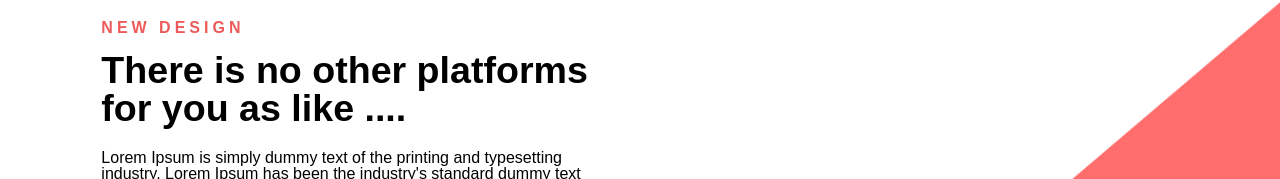
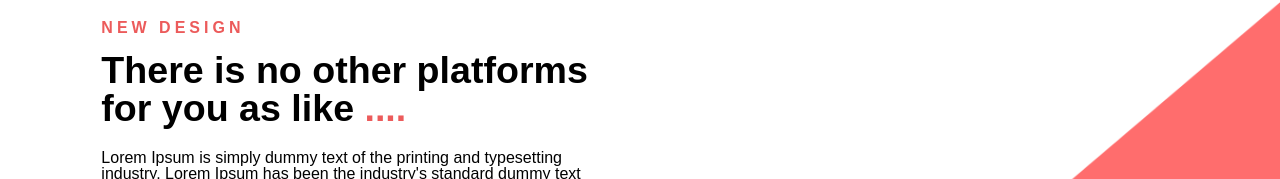
Before and after one commit to ehsanh06/dummy-marketing, a React (Create React App) app in the folder dummy-marketing/: page / in a window 1280 px wide. Shown: the part 732-911 px from the top of the page. Built offline with nearby package versions, Linux system fonts and the light colour scheme; a web font is replaced by a local one.

Commit message:
typo fix

```diff
--- a/dummy-marketing/src/component/Design.jsx
+++ b/dummy-marketing/src/component/Design.jsx
@@ -8,7 +8,7 @@ export default class Design extends Component {
                 <div className="container">
                     <div className="text-container">
                         <h4>New Design</h4>
-                        <h2>There is no other platforms for you as like <span className="eplisis">....</span></h2>
+                        <h2>There is no other platforms for you as like <span className="elipsis">....</span></h2>
 
                         <p>
                             Lorem Ipsum is simply dummy text of the printing and typesetting industry. Lorem Ipsum
```
